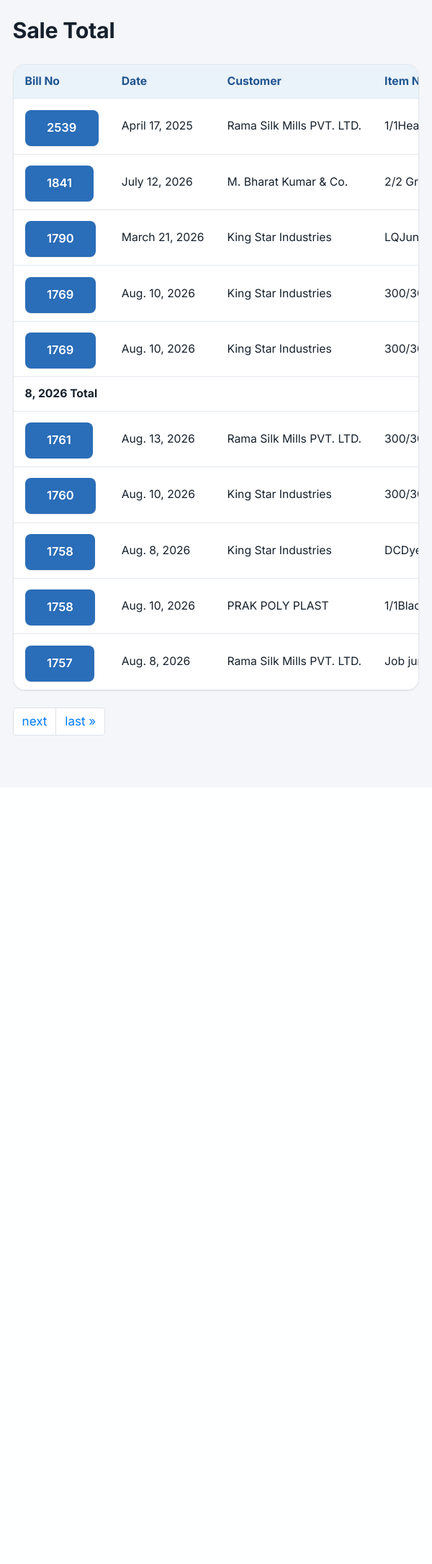
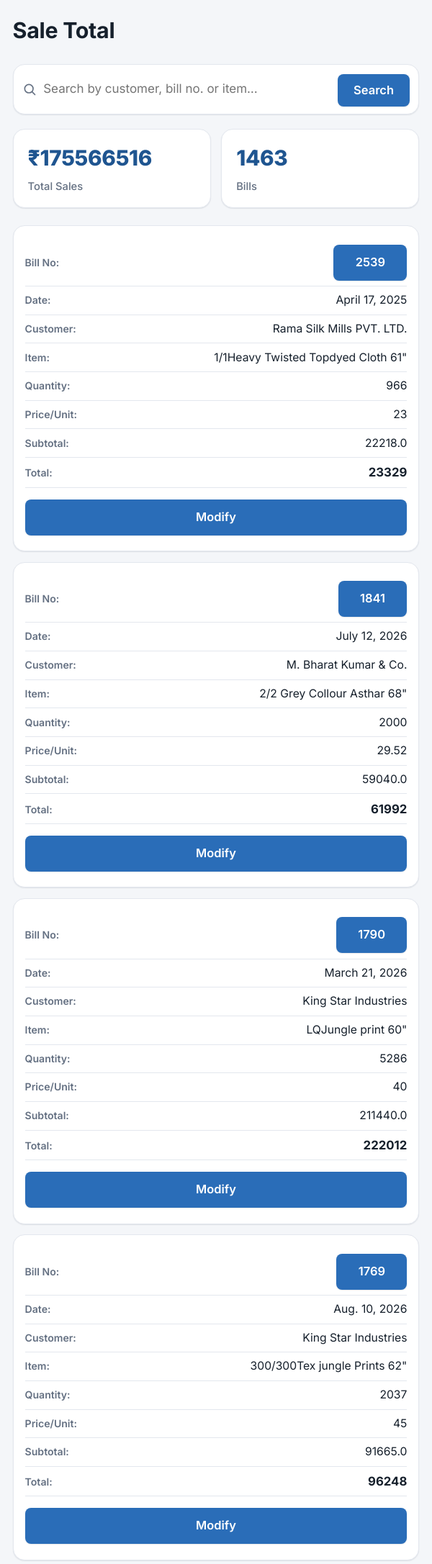
Before and after one commit to jaiparmani/billGenerator, a Django app: page /saleTotal in a window 600 px wide. Shown: the part 68-2241 px from the top of the page at 72% size. Before the commit the page ends 1090 px from the top, so only its background shows below. Run offline with Django 3.2, Linux system fonts and the light colour scheme; data comes from the database, SQL or seed files in the repository; some libraries are stand-ins or nearby versions.

Commit message:
Redesign Sale Total: mobile cards, search, stat totals
Replace the horizontally-scrolling 9-column table with a card layout
below ~700px, add a search box (customer/bill no./item), top-of-page
stat cards for total sales and bill count, and an empty state. Month
divider rows are suppressed while a search is active since they'd
otherwise show everyone's total against a filtered list.

Co-Authored-By: Claude Sonnet 5 <noreply@anthropic.com>

```diff
--- a/JaiFabricsInvoice/InvoiceGeneration/static/stylesheet.css
+++ b/JaiFabricsInvoice/InvoiceGeneration/static/stylesheet.css
@@ -498,3 +498,218 @@ form table td {
     border: 2px solid black;
   }
 }
+
+/* ---------- Search bar (Sale Total / report lists) ---------- */
+
+.search-bar {
+  display: flex;
+  align-items: center;
+  flex-wrap: wrap;
+  gap: 0.6rem;
+  background: var(--color-surface);
+  border: 1px solid var(--color-border);
+  border-radius: var(--radius-lg);
+  box-shadow: var(--shadow-sm);
+  padding: 0.6rem 0.75rem;
+  max-width: none;
+  margin: 0 0 1.25rem;
+}
+
+.search-bar-icon {
+  width: 20px;
+  height: 20px;
+  flex-shrink: 0;
+  color: var(--color-text-muted);
+}
+
+.search-bar input[type="search"] {
+  flex: 1 1 200px;
+  min-width: 0;
+  min-height: 44px;
+  border: none;
+  padding: 0.4rem 0;
+}
+
+.search-bar input[type="search"]:focus {
+  box-shadow: none;
+}
+
+.search-bar button {
+  width: auto;
+  min-height: 44px;
+  padding: 0.6rem 1.4rem;
+}
+
+.search-clear {
+  font-weight: 600;
+  font-size: 0.95rem;
+  color: var(--color-text-muted);
+  padding: 0.6rem 0.2rem;
+}
+
+.search-clear:hover {
+  color: var(--color-primary-dark);
+}
+
+/* ---------- Summary stat cards ---------- */
+
+.stat-cards {
+  display: grid;
+  grid-template-columns: repeat(2, 1fr);
+  gap: 0.9rem;
+  margin-bottom: 1.5rem;
+}
+
+.stat-card {
+  display: flex;
+  flex-direction: column;
+  gap: 0.3rem;
+  background: var(--color-surface);
+  border: 1px solid var(--color-border);
+  border-radius: var(--radius-lg);
+  box-shadow: var(--shadow-sm);
+  padding: 1.1rem 1.25rem;
+}
+
+.stat-card-value {
+  font-size: 1.6rem;
+  font-weight: 800;
+  color: var(--color-primary-dark);
+  letter-spacing: -0.01em;
+}
+
+.stat-card-label {
+  font-size: 0.92rem;
+  font-weight: 500;
+  color: var(--color-text-muted);
+}
+
+@media (min-width: 480px) {
+  .stat-card-value { font-size: 1.85rem; }
+}
+
+/* ---------- Empty state ---------- */
+
+.empty-state {
+  background: var(--color-surface);
+  border: 1px solid var(--color-border);
+  border-radius: var(--radius-lg);
+  box-shadow: var(--shadow-sm);
+  padding: 2.5rem 1.5rem;
+  text-align: center;
+  color: var(--color-text-muted);
+}
+
+.empty-state p {
+  margin: 0 0 1rem;
+  font-size: 1.05rem;
+}
+
+.empty-state .btn {
+  width: auto;
+}
+
+/* ---------- Report tables on small screens: cards, not scroll ----------
+   The desktop table (card shell + horizontal scroll) works fine on
+   tablet/desktop, but a 9-column table squeezed into a phone screen
+   is unreadable even with scroll. Below the breakpoint, each row
+   becomes its own card: label (from data-label) on the left, value
+   on the right. Relies on data-label attributes added to each <td>
+   in saleTotal.html - purely additive, no effect above this width. */
+
+@media only screen and (max-width: 700px) {
+  table {
+    display: block;
+    border: none;
+    box-shadow: none;
+    background: none;
+    overflow-x: visible;
+    white-space: normal;
+  }
+
+  table thead {
+    display: none;
+  }
+
+  table tbody {
+    display: block;
+  }
+
+  table tr {
+    display: block;
+    background: var(--color-surface);
+    border: 1px solid var(--color-border);
+    border-radius: var(--radius-lg);
+    box-shadow: var(--shadow-sm);
+    padding: 0.9rem 1rem;
+    margin-bottom: 0.9rem;
+  }
+
+  table td {
+    display: flex;
+    align-items: baseline;
+    justify-content: space-between;
+    gap: 0.75rem;
+    padding: 0.45rem 0;
+    border-bottom: 1px solid var(--color-border);
+    text-align: right;
+  }
+
+  table td:last-child {
+    border-bottom: none;
+    padding-top: 0.75rem;
+  }
+
+  table td[data-label]::before {
+    content: attr(data-label) ":";
+    font-weight: 600;
+    font-size: 0.88rem;
+    color: var(--color-text-muted);
+    text-align: left;
+    margin-right: 0.5rem;
+  }
+
+  table tr.month-divider td[data-label]::before {
+    display: block;
+    margin-right: 0;
+  }
+
+  table td[data-label="Bill No"],
+  table td[data-label="Total"] {
+    font-weight: 700;
+    font-size: 1.05rem;
+  }
+
+  table td[data-label="Modify"] {
+    justify-content: flex-end;
+  }
+
+  table td[data-label="Modify"]::before {
+    content: none;
+  }
+
+  table td[data-label="Modify"] .btn {
+    width: 100%;
+    text-align: center;
+  }
+
+  table tr.month-divider {
+    background: var(--color-primary-50);
+    border: none;
+    box-shadow: none;
+    border-radius: var(--radius-sm);
+    padding: 0.7rem 1rem;
+  }
+
+  table tr.month-divider td {
+    display: block;
+    border-bottom: none;
+    padding: 0;
+    text-align: left;
+    color: var(--color-primary-dark);
+  }
+
+  table tr.month-divider td:first-child {
+    margin-bottom: 0.2rem;
+  }
+}
--- a/JaiFabricsInvoice/InvoiceGeneration/templates/saleTotal.html
+++ b/JaiFabricsInvoice/InvoiceGeneration/templates/saleTotal.html
@@ -6,6 +6,32 @@
   <h1>Sale Total</h1>
 </div>
 
+<form class="search-bar" method="get" role="search">
+  <svg class="search-bar-icon" viewBox="0 0 24 24" fill="none" stroke="currentColor" stroke-width="2" stroke-linecap="round" stroke-linejoin="round" aria-hidden="true"><circle cx="11" cy="11" r="7"/><path d="M21 21l-4.3-4.3"/></svg>
+  <input type="search" name="q" value="{{ query }}" placeholder="Search by customer, bill no. or item&hellip;">
+  <button type="submit">Search</button>
+  {% if is_filtered %}
+  <a class="search-clear" href="{% url 'saleTotal' %}">Clear</a>
+  {% endif %}
+</form>
+
+<div class="stat-cards">
+  <div class="stat-card">
+    <span class="stat-card-value">&#8377;{{ totalAmount|floatformat:0 }}</span>
+    <span class="stat-card-label">{% if is_filtered %}Total (filtered){% else %}Total Sales{% endif %}</span>
+  </div>
+  <div class="stat-card">
+    <span class="stat-card-value">{{ billCount }}</span>
+    <span class="stat-card-label">{% if is_filtered %}Bills found{% else %}Bills{% endif %}</span>
+  </div>
+</div>
+
+{% if not saleList and is_filtered %}
+<div class="empty-state">
+  <p>No bills found for &ldquo;{{ query }}&rdquo;.</p>
+  <a class="btn" href="{% url 'saleTotal' %}">Clear search</a>
+</div>
+{% else %}
 <table>
   <thead>
     <tr>
@@ -22,51 +48,40 @@
   </thead>
   <tbody>
     {% for i in saleList %}
-    {% if i.invoiceDate|checkDate:"SaleModel" %}
-    <tr>
-      <td><a class="btn btn-info" href="{% url 'getBill' i.pk %}">{{i.invoiceNumber}}</a></td>
-      <td>{{i.invoiceDate}}</td>
-      <td>{{i.custName}}</td>
-      <td>{{i.itemName}}</td>
-      <td>{{i.quantity}}</td>
-      <td>{{i.pricePerUnit}}</td>
-      <td>{{i.subtotal}}</td>
-      <td>{{i.total}}</td>
-      <td><a class="btn" href="{% url 'getActions' i.pk %}">Modify</a></td>
-    </tr>
-    {% else %}
-    <tr>
-      <td colspan="6"><strong>{{i.invoiceDate.month}}, {{i.invoiceDate.year}} Total</strong></td>
-      <td>{{i.invoiceDate|giveOneMoreArgument:"subtotal"|giveSummary:"SaleModel"}}</td>
-      <td>{{i.invoiceDate|giveOneMoreArgument:"total"|giveSummary:"SaleModel"}}</td>
+    {% if not is_filtered and not i.invoiceDate|checkDate:"SaleModel" %}
+    <tr class="month-divider">
+      <td colspan="6"><strong>{{ i.invoiceDate.month }}, {{ i.invoiceDate.year }} Total</strong></td>
+      <td data-label="Subtotal">{{ i.invoiceDate|giveOneMoreArgument:"subtotal"|giveSummary:"SaleModel" }}</td>
+      <td data-label="Total">{{ i.invoiceDate|giveOneMoreArgument:"total"|giveSummary:"SaleModel" }}</td>
       <td></td>
     </tr>
+    {% endif %}
     <tr>
-      <td><a class="btn btn-info" href="{% url 'getBill' i.pk %}">{{i.invoiceNumber}}</a></td>
-      <td>{{i.invoiceDate}}</td>
-      <td>{{i.custName}}</td>
-      <td>{{i.itemName}}</td>
-      <td>{{i.quantity}}</td>
-      <td>{{i.pricePerUnit}}</td>
-      <td>{{i.subtotal}}</td>
-      <td>{{i.total}}</td>
-      <td><a class="btn" href="{% url 'getActions' i.pk %}">Modify</a></td>
+      <td data-label="Bill No"><a class="btn btn-info" href="{% url 'getBill' i.pk %}">{{ i.invoiceNumber }}</a></td>
+      <td data-label="Date">{{ i.invoiceDate }}</td>
+      <td data-label="Customer">{{ i.custName }}</td>
+      <td data-label="Item">{{ i.itemName }}</td>
+      <td data-label="Quantity">{{ i.quantity }}</td>
+      <td data-label="Price/Unit">{{ i.pricePerUnit }}</td>
+      <td data-label="Subtotal">{{ i.subtotal }}</td>
+      <td data-label="Total">{{ i.total }}</td>
+      <td data-label="Modify"><a class="btn" href="{% url 'getActions' i.pk %}">Modify</a></td>
     </tr>
-    {% endif %}
     {% endfor %}
   </tbody>
 </table>
+{% endif %}
 
 {% if page_obj.has_other_pages %}
 <div class="pagination">
   <ul class="pagination">
     {% if page_obj.has_previous %}
-    <li class="page-item"><a class="page-link" href="?page=1">&laquo; first</a></li>
-    <li class="page-item"><a class="page-link" href="?page={{ page_obj.previous_page_number }}">previous</a></li>
+    <li class="page-item"><a class="page-link" href="?page=1{% if query %}&q={{ query }}{% endif %}">&laquo; first</a></li>
+    <li class="page-item"><a class="page-link" href="?page={{ page_obj.previous_page_number }}{% if query %}&q={{ query }}{% endif %}">previous</a></li>
     {% endif %}
     {% if page_obj.has_next %}
-    <li class="page-item"><a class="page-link" href="?page={{ page_obj.next_page_number }}">next</a></li>
-    <li class="page-item"><a class="page-link" href="?page={{ page_obj.paginator.num_pages }}">last &raquo;</a></li>
+    <li class="page-item"><a class="page-link" href="?page={{ page_obj.next_page_number }}{% if query %}&q={{ query }}{% endif %}">next</a></li>
+    <li class="page-item"><a class="page-link" href="?page={{ page_obj.paginator.num_pages }}{% if query %}&q={{ query }}{% endif %}">last &raquo;</a></li>
     {% endif %}
   </ul>
 </div>
--- a/JaiFabricsInvoice/InvoiceGeneration/views.py
+++ b/JaiFabricsInvoice/InvoiceGeneration/views.py
@@ -7,7 +7,7 @@ from django.http import JsonResponse
 from django.views.decorators.csrf import csrf_exempt
 from django.views.decorators.http import require_POST
 
-from django.db.models import IntegerField
+from django.db.models import IntegerField, FloatField, Q, Sum, Count
 
 
 # Create your views here.
@@ -346,7 +346,30 @@ class saleTotal(ListView):
     #             extra_days += 1
 
 
-    queryset = SaleModel.objects.exclude(invoiceNumber__lt=fromBillNo).annotate(invoiceNumber_int=Cast('invoiceNumber', IntegerField())).order_by('-invoiceNumber_int')
+    def get_queryset(self):
+        qs = SaleModel.objects.exclude(invoiceNumber__lt=fromBillNo) \
+            .annotate(invoiceNumber_int=Cast('invoiceNumber', IntegerField()))
+        query = self.request.GET.get('q', '').strip()
+        if query:
+            qs = qs.filter(
+                Q(custName__icontains=query) |
+                Q(invoiceNumber__icontains=query) |
+                Q(itemName__icontains=query)
+            )
+        return qs.order_by('-invoiceNumber_int')
+
+    def get_context_data(self, **kwargs):
+        context = super().get_context_data(**kwargs)
+        query = self.request.GET.get('q', '').strip()
+        context['query'] = query
+        context['is_filtered'] = bool(query)
+        totals = self.get_queryset().aggregate(
+            totalAmount=Sum(Cast('total', FloatField())),
+            billCount=Count('id'),
+        )
+        context['totalAmount'] = totals['totalAmount'] or 0
+        context['billCount'] = totals['billCount'] or 0
+        return context
 from InvoiceGeneration.models import PurchaseModel
 class purchaseTotal(ListView):
     # pass
```
